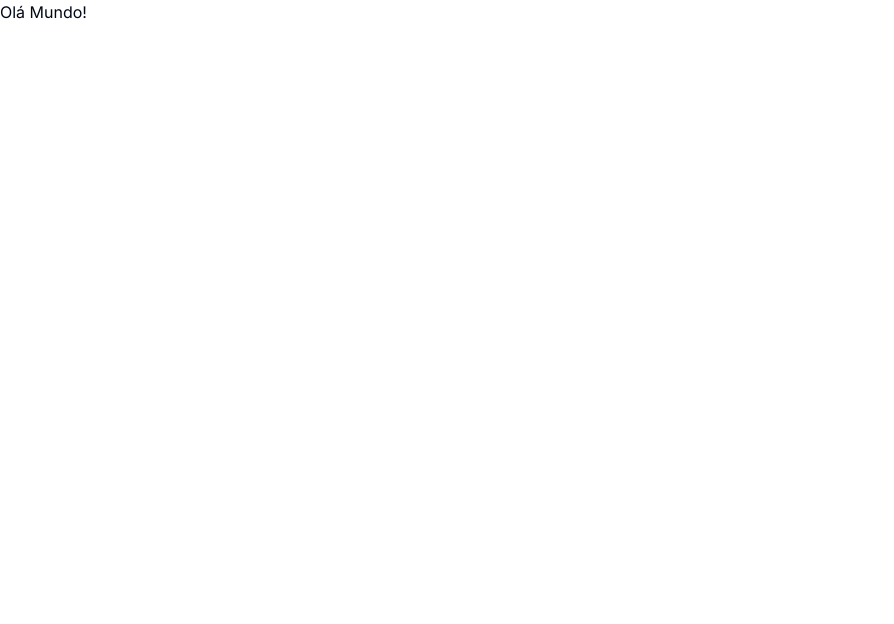
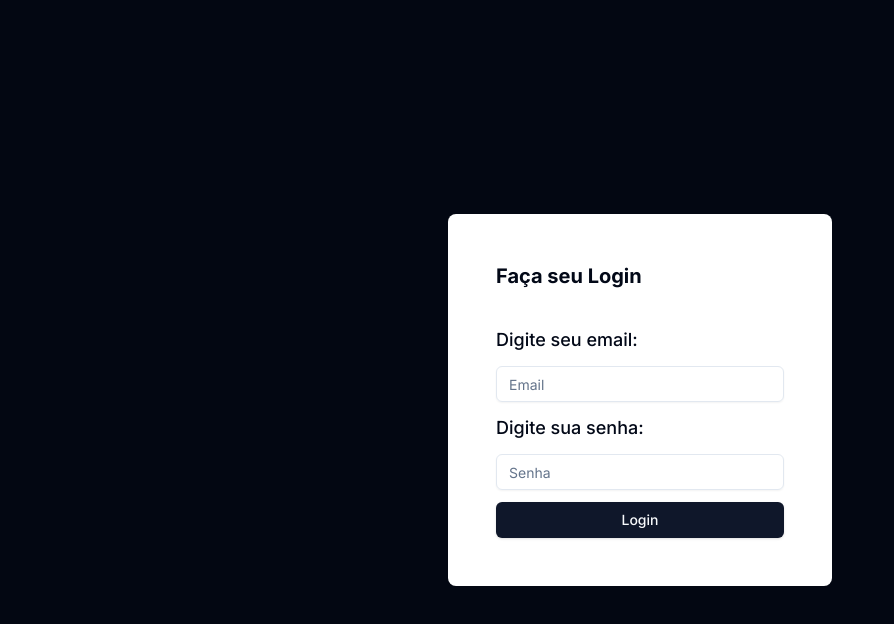
Before and after one commit to ArturSm14/crud-inventario, a Next.js app: page / in a window 1280 px wide. Shown: the top 624 px of the page, without its empty margins (0-894 px from the left). Built offline with nearby package versions, Linux system fonts and the light colour scheme.

Commit message:
criando e estilizando pagina de login

```diff
--- a/src/app/page.tsx
+++ b/src/app/page.tsx
@@ -1,7 +1,21 @@
+import { Button } from "@/components/ui/button";
+import { Input } from "@/components/ui/input";
+import { Label } from "@/components/ui/label";
 
 
 export default function Home() {
   return (
-    <h1>Olá Mundo!</h1>
+    <main>
+      <div className="h-screen flex justify-center items-center bg-gray-950 px-5">
+          <div className="bg-white p-12 rounded-lg w-96 max-w-full flex justify-center  flex-col gap-3">
+            <h2 className="font-bold text-xl mb-6">Faça seu Login</h2>
+            <Label className="text-lg">Digite seu email:</Label>
+            <Input className="w-full" type="email" placeholder="Email" />
+            <Label className="text-lg">Digite sua senha:</Label>
+            <Input className="w-full" type="password" placeholder="Senha" />
+            <Button className="w-full">Login</Button>
+          </div>
+      </div>
+    </main>
   );
 }
```
